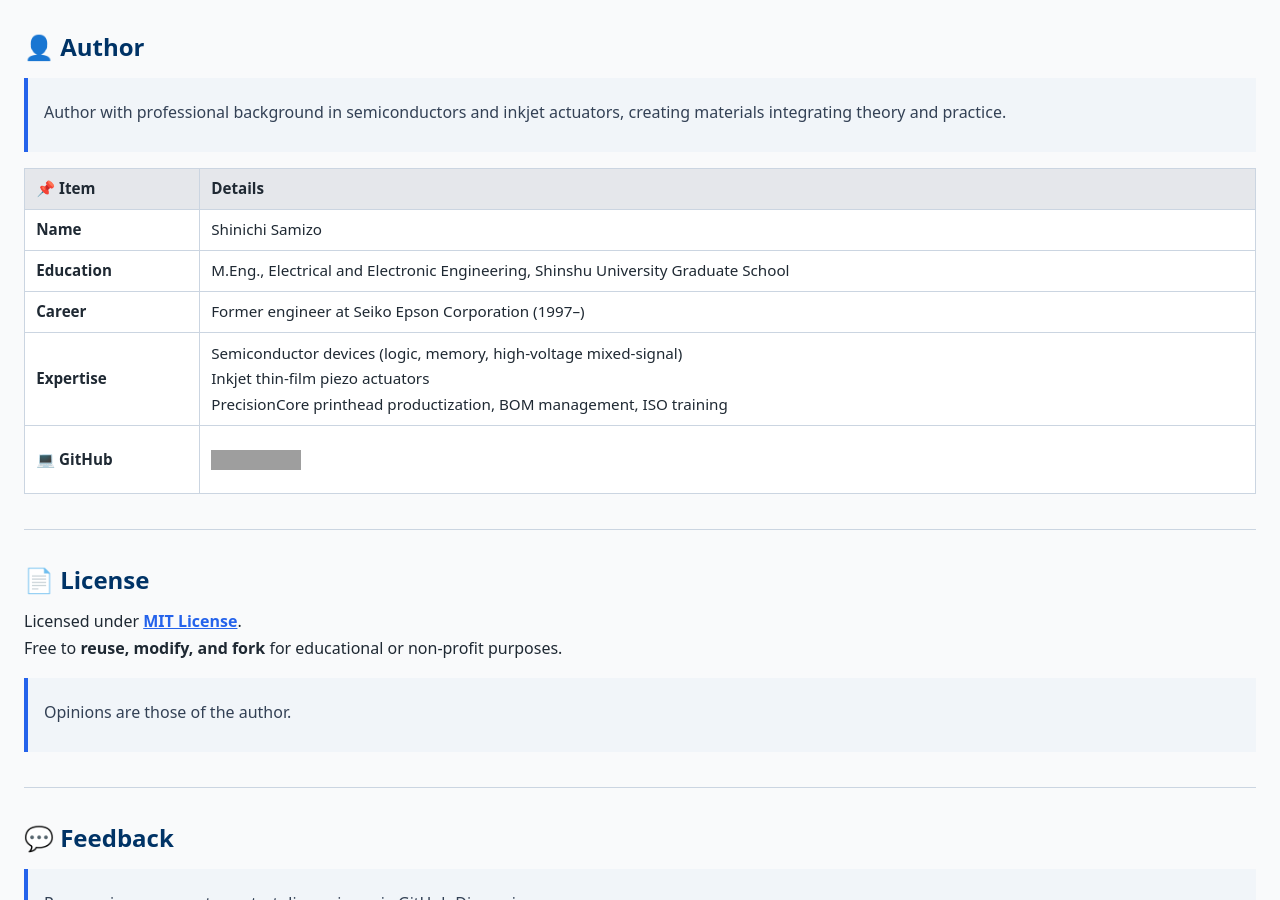
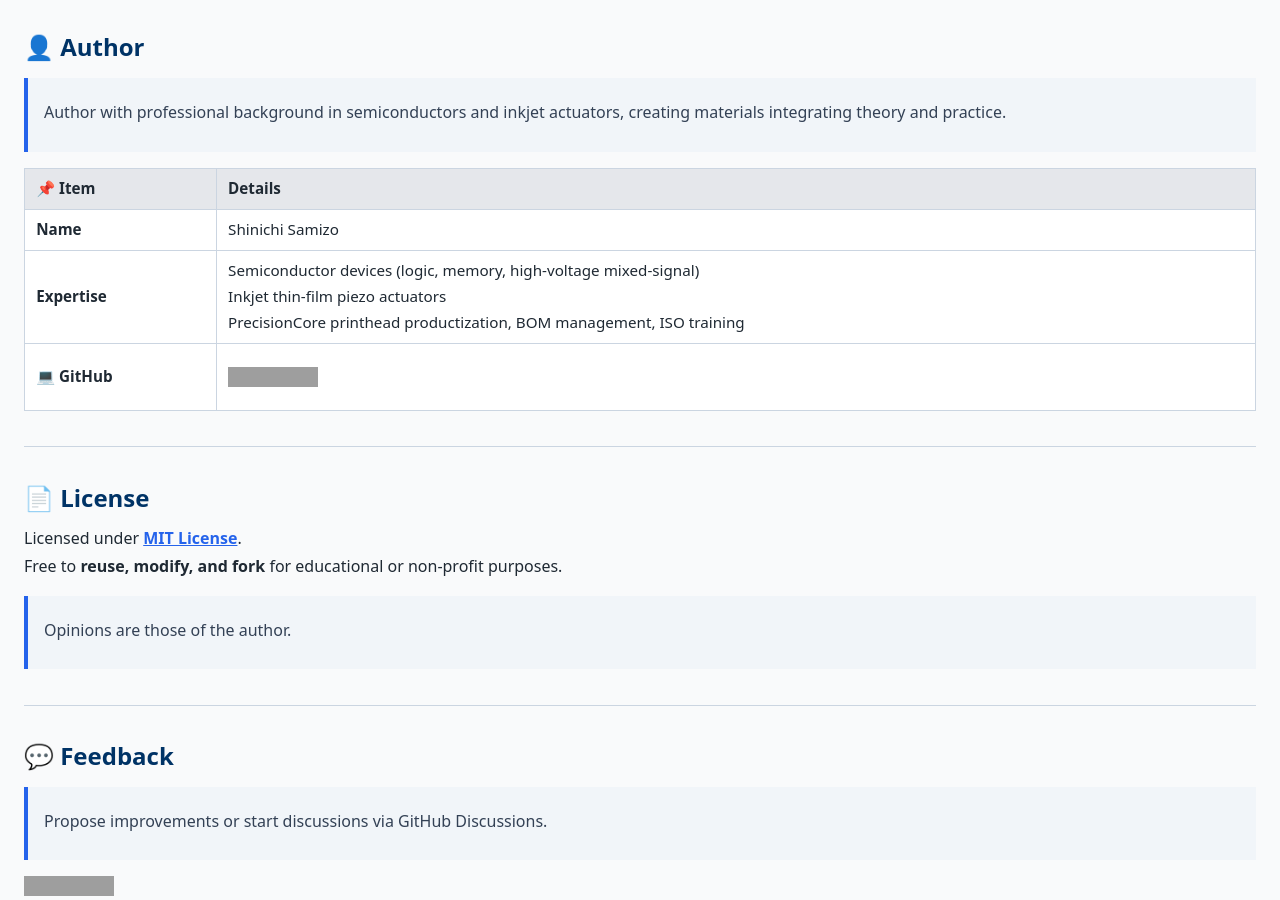
Before and after one commit to Samizo-AITL/Edusemi-Plus, a Jekyll site: the page built from en/index.md, in a window 1280 px wide and 900 px high, scrolled down 2335 px. Built offline with Jekyll 4.4.1, drawn with Linux system fonts in a browser that asks for light colours; grey boxes are pictures that could not be loaded.

Commit message:
Update index.md

```diff
--- a/en/index.md
+++ b/en/index.md
@@ -83,8 +83,6 @@ designed to extend core semiconductor knowledge through **product architecture**
 | 📌 Item | Details |
 |------|------|
 | **Name** | Shinichi Samizo |
-| **Education** | M.Eng., Electrical and Electronic Engineering, Shinshu University Graduate School |
-| **Career** | Former engineer at Seiko Epson Corporation (1997–) |
 | **Expertise** | Semiconductor devices (logic, memory, high-voltage mixed-signal)<br>Inkjet thin-film piezo actuators<br>PrecisionCore printhead productization, BOM management, ISO training |
 | **💻 GitHub** | [![GitHub](https://img.shields.io/badge/GitHub-Samizo--AITL-blue?style=for-the-badge&logo=github)](https://github.com/Samizo-AITL) |
 
```
